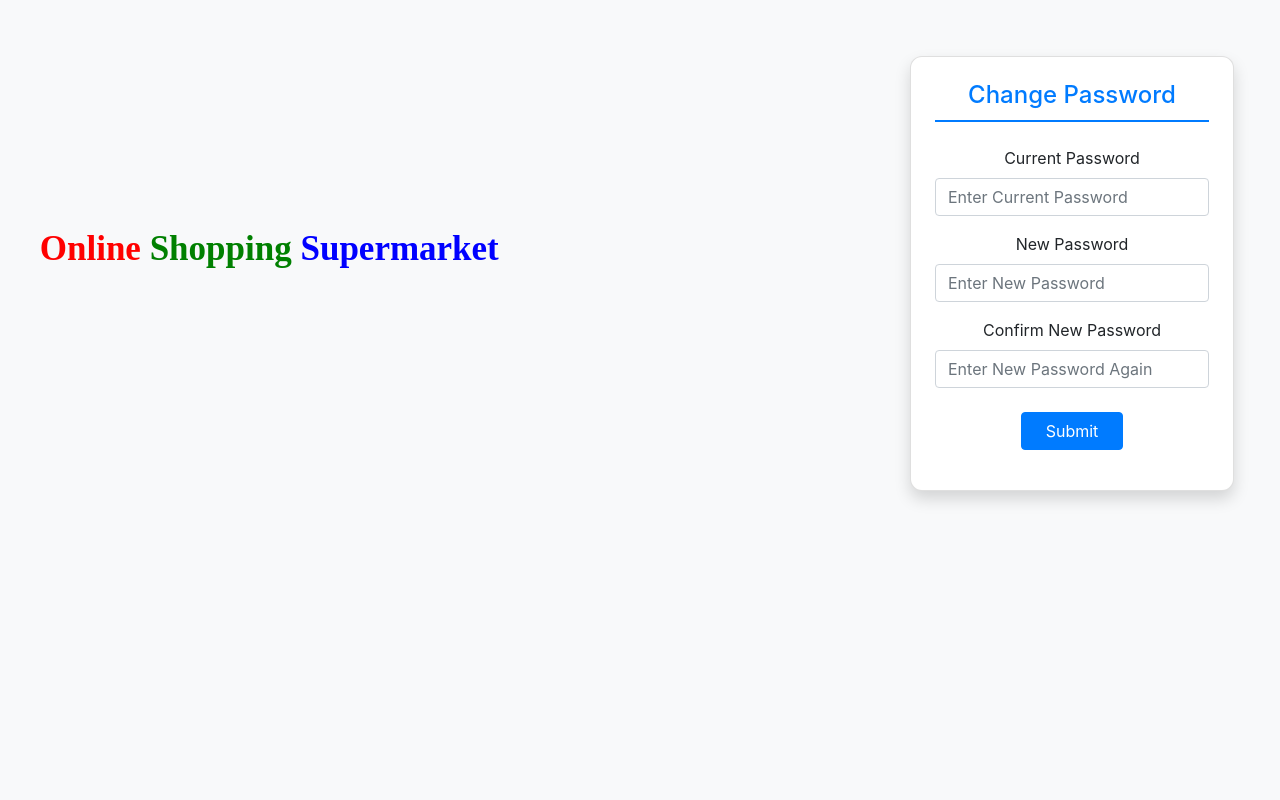
After one commit to Ivano-gh/online_supermarket, a Django app: page /change-password/ in a window 1280 px wide. The commit adds this page. Run offline with Django 5.2, Linux system fonts and the light colour scheme; some libraries are stand-ins or nearby versions.

Commit message:
Change password and log out

```diff
--- a/groceryapp/static/css/mystyle.css
+++ b/groceryapp/static/css/mystyle.css
@@ -70,3 +70,20 @@ img {
   object-fit: cover;
   width: 100%; /* Centers images inside containers */
 }
+
+ body {
+        background: #f8f9fa;
+    }
+    .change-password-card {
+    max-width: 700px; /* or 800px */
+    margin: 60px auto 0 auto;
+    border-radius: 12px;
+    box-shadow: 0 4px 24px rgba(0,0,0,0.08);
+    background: #fff;
+    padding: 40px 32px;
+}
+    .change-title {
+        border-bottom: 2px solid #007bff;
+        padding-bottom: 10px;
+        margin-bottom: 25px;
+    }
--- /dev/null
+++ b/groceryapp/templates/change_password.html
@@ -0,0 +1,43 @@
+{% extends 'navigation.html' %}
+{% load static %}
+
+{% block title %}Change Password{% endblock %}
+
+{% block content %}
+<div class="container-fluid">
+    <div class="change-password-card card shadow mt-5 p-4">
+        <h4 class="change-title text-primary text-center mb-4">Change Password</h4>
+        <form method="POST" name="changepassword" onsubmit="return checkpass();">
+            {% csrf_token %}
+            <div class="form-group">
+                <label>Current Password</label>
+                <input type="password" name="currentpassword" id="currentpassword" placeholder="Enter Current Password" class="form-control" required>
+            </div>
+            <div class="form-group">
+                <label>New Password</label>
+                <input type="password" name="newpassword" placeholder="Enter New Password" class="form-control" required>
+            </div>
+            <div class="form-group">
+                <label>Confirm New Password</label>
+                <input type="password" name="confirmpassword" id="confirmpassword" placeholder="Enter New Password Again" class="form-control" required>
+            </div>
+            <div class="text-center">
+                <input type="submit" value="Submit" class="btn btn-primary px-4 mt-2">
+            </div>
+        </form>
+    </div>
+</div>
+
+<script type="text/javascript">
+    function checkpass()
+    {
+        if(document.changepassword.newpassword.value!=document.changepassword.confirmpassword.value)
+        {
+            alert('New Password and Confirm Password field does not match');
+            document.changepassword.confirmpassword.focus();
+            return false;
+        }
+        return true;
+    }
+</script>
+{% endblock %}
--- a/groceryapp/templates/navigation.html
+++ b/groceryapp/templates/navigation.html
@@ -44,7 +44,7 @@
             <ul class="navbar-nav pl-5 custom-nav ml-auto">
                 {% block content %}
                 <li class="nav-item"><a href="/main/" class="nav-link"><i class="fas fa-home"></i>
-                            Home{{is_authenticated}}</a></li>
+                            Home</a></li>
                 <li class="nav-item"><a href="" class="nav-link">Product</a></li>
 
                 <li class="nav-item"><a href="/about/" class="nav-link">About Us</a></li>
--- a/groceryapp/templates/registration.html
+++ b/groceryapp/templates/registration.html
@@ -54,7 +54,7 @@
                     <div class="col-sm-6">
                         <div class="form-group">
                             <label>Contact</label>
-                            <input type="text" name="mobile" placeholder="Contact Number" required
+                            <input type="text" name="mobile" placeholder="Contact Number" required class="form-control" pattern="[0-9]{10,15}" title="Enter a valid contact number (digits only)"
                                    class="form-control">
                         </div>
                     </div>
--- a/groceryapp/views.py
+++ b/groceryapp/views.py
@@ -1,6 +1,6 @@
 from django.shortcuts import render,redirect
 from .models import Carousel
-from django.contrib.auth import authenticate, login
+from django.contrib.auth import authenticate, login,logout
 from django.contrib import messages
 from .models import Category,Product
 from django.contrib.auth.models import User  # For User model  # If UserProfile is in models, add it here too
@@ -162,6 +162,7 @@ def registration(request):
         )
 
         messages.success(request, "Registration Successful")
+        return redirect('userlogin')
     return render(request, 'registration.html', locals())
 
 def userlogin(request):
@@ -176,3 +177,57 @@ def userlogin(request):
         else:
             messages.error(request, "Invalid Credentials")
     return render(request, 'login.html')
+
+@login_required
+def profile(request):
+    # Always get or create the profile for the user
+    data, created = UserProfile.objects.get_or_create(user=request.user)
+    if request.method == "POST":
+        fname = request.POST['fname']
+        lname = request.POST['lname']
+        email = request.POST['email']
+        address = request.POST['address']
+        mobile = request.POST['mobile']
+        try:
+            image = request.FILES['image']
+            data.image = image
+            data.save()
+        except:
+            pass
+        user = User.objects.filter(id=request.user.id).update(first_name=fname, last_name=lname, email=email)
+        UserProfile.objects.filter(id=data.id).update(mobile=mobile, address=address)
+        messages.success(request, "Profile updated")
+        return redirect('user_dashboard')
+    return render(request, 'profile.html', {'data': data})
+
+
+def logoutuser(request):
+    logout(request)
+    messages.success(request, "Logout Successfully")
+    return redirect('main')
+
+from django.contrib.auth import authenticate, login
+
+def change_password(request):
+    if request.method == 'POST':
+        o = request.POST.get('currentpassword')
+        n = request.POST.get('newpassword')
+        c = request.POST.get('confirmpassword')
+        user = authenticate(username=request.user.username, password=o)
+        if user:
+            if n == c:
+                user.set_password(n)
+                user.save()
+                # Re-authenticate and log the user in again
+                user = authenticate(username=request.user.username, password=n)
+                if user:
+                    login(request, user)
+                messages.success(request, "Password Changed")
+                return redirect('user_dashboard')
+            else:
+                messages.error(request, "Password not matching")
+                return redirect('change_password')
+        else:
+            messages.error(request, "Invalid Password")
+            return redirect('change_password')
+    return render(request, 'change_password.html')
--- a/online_shopping_supermarket/urls.py
+++ b/online_shopping_supermarket/urls.py
@@ -39,7 +39,10 @@ urlpatterns = [
     path('delete-product/<int:pid>/', delete_product, name="delete_product"),
     path('registration/', registration, name="registration"),
     path('userlogin/', userlogin, name="userlogin"),
-     path('dashboard/', user_dashboard, name='user_dashboard'),
+    path('dashboard/', user_dashboard, name='user_dashboard'),
+    path('profile/', profile, name="profile"),
+    path('logout/', logoutuser, name="logout"),
+    path('change-password/', change_password, name="change_password"),
 ]
 
 if settings.DEBUG:
```
Also changed, not shown: groceryapp/templates/home.html (+31 -5 lines), groceryapp/templates/profile.html (added, +75 -0 lines), groceryapp/templates/user_dashboard.html (+4 -6 lines), db.sqlite3.
